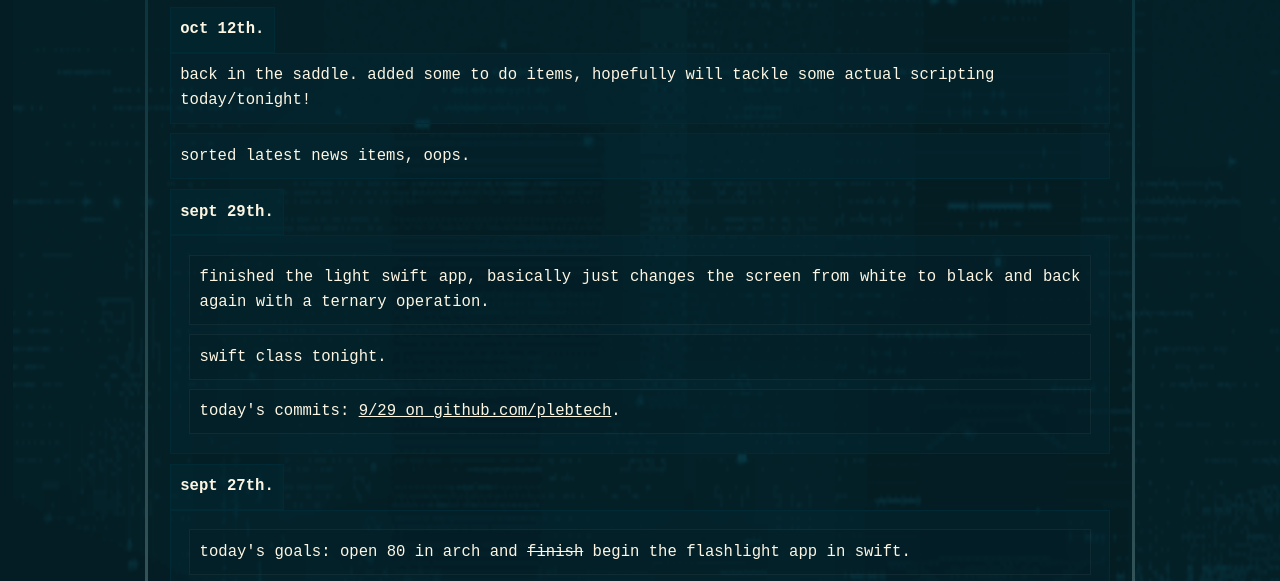
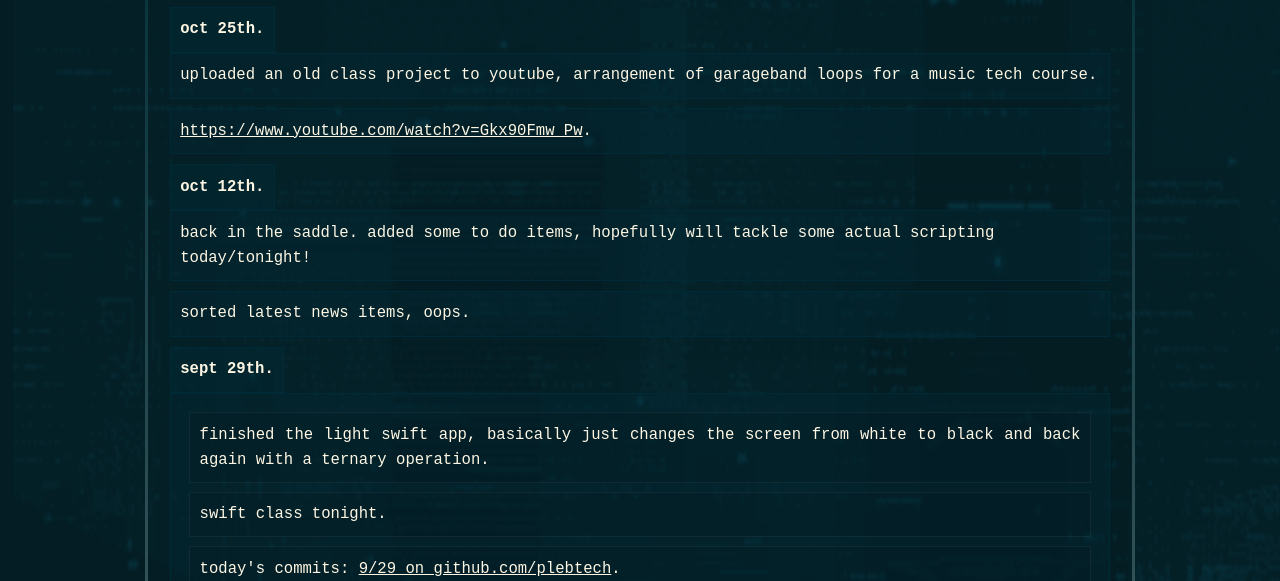
Before and after one commit to plebtech/personal-page, a plain HTML site: page index.html in a window 1280 px wide. Shown: the part 215-796 px from the top of the page. Drawn offline with Linux system fonts and the light colour scheme.

Commit message:
news update.

```diff
--- a/index.html
+++ b/index.html
@@ -14,6 +14,10 @@
     <h1>h e r m i t e c . c o m</h1>
     <div class="wrap-silent">
         <div class="mp-header">news</div>
+
+        <div class="mp-sub">oct 25th.</div>
+        <div class="mp-item">uploaded an old class project to youtube, arrangement of garageband loops for a music tech course.</div>
+        <div class="mp-item"><a href="https://www.youtube.com/watch?v=Gkx90Fmw_Pw">https://www.youtube.com/watch?v=Gkx90Fmw_Pw</a>.</div>
 
         <div class="mp-sub">oct 12th.</div>
         <div class="mp-item">back in the saddle. added some to do items, hopefully will tackle some actual scripting today/tonight!</div>
```
